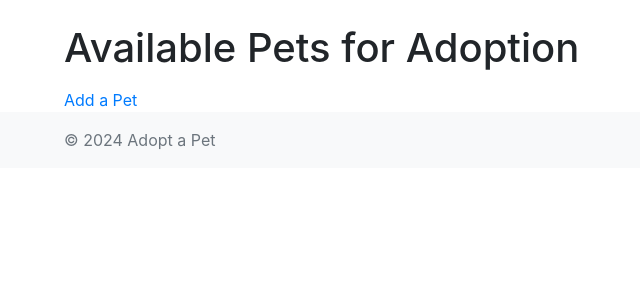
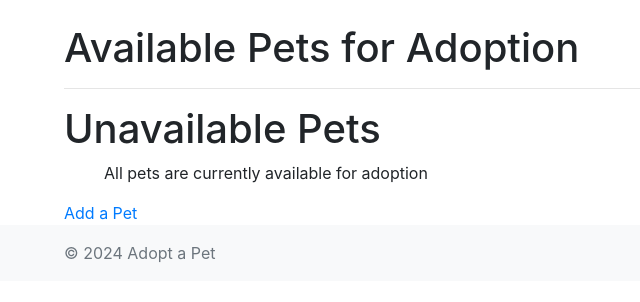
Before and after one commit to Prones94/adopt_agency, a Flask app: page / in a window 1280 px wide. Shown: the part 56-358 px from the top of the page, without its empty margins (21-661 px from the left). Run offline with Flask 3, Linux system fonts and the light colour scheme; data that the repository does not hold is empty; some libraries are stand-ins or nearby versions.

Commit message:
included code to have available and unavailable pets

```diff
--- a/app.py
+++ b/app.py
@@ -1,5 +1,4 @@
-from flask import Flask, request, render_template, redirect, flash, session
-from flask_debugtoolbar import DebugToolbarExtension
+from flask import Flask, render_template, redirect, request
 
 from forms import AddPetForm, EditPetForm
 from models import db,connect_db, Pet
@@ -8,21 +7,20 @@ from models import db,connect_db, Pet
 app = Flask(__name__)
 app.config['SQLALCHEMY_DATABASE_URI'] = 'postgresql:///adopt_db'
 app.config['SQLALCHEMY_TRACK_MODIFICATIONS'] = False
-app.config['SECRET_KEY'] = 'your-secret-key'
-app.config['DEBUG_TB_INTERCEPT_REDIRECTS'] = False
+app.config['SECRET_KEY'] = 'adoptapet1'
 
 # Initialize the database
 connect_db(app)
 db.create_all()
 
-# Initialize debug toolbar
-toolbar = DebugToolbarExtension(app)
 
 @app.route('/')
 def home_page():
-  """Home Page lists pets name, photo, and availability"""
-  pets = Pet.query.all()
-  return render_template("homepage.html", pets=pets)
+  """Home Page listing available and not available pets"""
+  # Query for available and unavailable pets
+  available_pets = Pet.query.filter_by(available=True).all()
+  unavailable_pets = Pet.query.filter_by(available=False).all()
+  return render_template("homepage.html", available_pets=available_pets, unavailable_pets=unavailable_pets)
 
 @app.route('/add', methods=["GET", "POST"])
 def show_add_form():
@@ -61,3 +59,7 @@ def show_edit_pet_form(pet_id):
     return redirect('/')
   else:
     return render_template('pet_detail.html', form=form, pet=pet)
+
+
+if __name__ == '__main__':
+  app.run(debug=True)
--- a/templates/homepage.html
+++ b/templates/homepage.html
@@ -1,25 +1,42 @@
-{% extends "base.html" %}
-
-{% block title %}
-    Available Pets
-{% endblock %}
-
-{% block content %}
+{% extends "base.html" %} {% block title %} Available and Unavailable Pets {%
+endblock %} {% block content %}
 <h1>Available Pets for Adoption</h1>
 <ul>
-        {% for pet in pets %}
+	{% for pet in available_pets %}
 	<li>
 		<h3>{{ pet.name }}</h3>
 		{% if pet.photo %}
-                    <img src="{{ pet.photo }}" alt="Photo of {{ pet.name }}" style="width:150px; height:150px;">
-                {% endif %}
-                {% if pet.available %}
+		<img
+			src="{{ pet.photo }}"
+			alt="Photo of {{ pet.name }}"
+			style="width: 150px; height: 150px"
+		/>
+		{% endif %} {% if pet.available %}
 		<strong>Available for adoption</strong>
 		{% else %}
-                    <strong>Not available</strong>
+		<strong>Not available at the moment</strong>
 		{% endif %}
 	</li>
 	{% endfor %}
 </ul>
+<hr />
+<h1>Unavailable Pets</h1>
+<ul>
+	{% for pet in unavailable_pets %}
+	<li>
+		<h3>{{pet.name}}</h3>
+		{% if pet.photo %}
+		<img
+			src="{{ pet.photo }}"
+			alt="Photo of {{ pet.name }}"
+			style="width: 150px; height: 150px"
+		/>
+		{% endif %}
+		<strong>No longer available for adoption</strong>
+	</li>
+	{% else %}
+	<p>All pets are currently available for adoption</p>
+	{% endfor %}
+</ul>
 <a href="/add">Add a Pet</a>
 {% endblock %}
```
Lines whose indentation alone changed are shown as unchanged.
